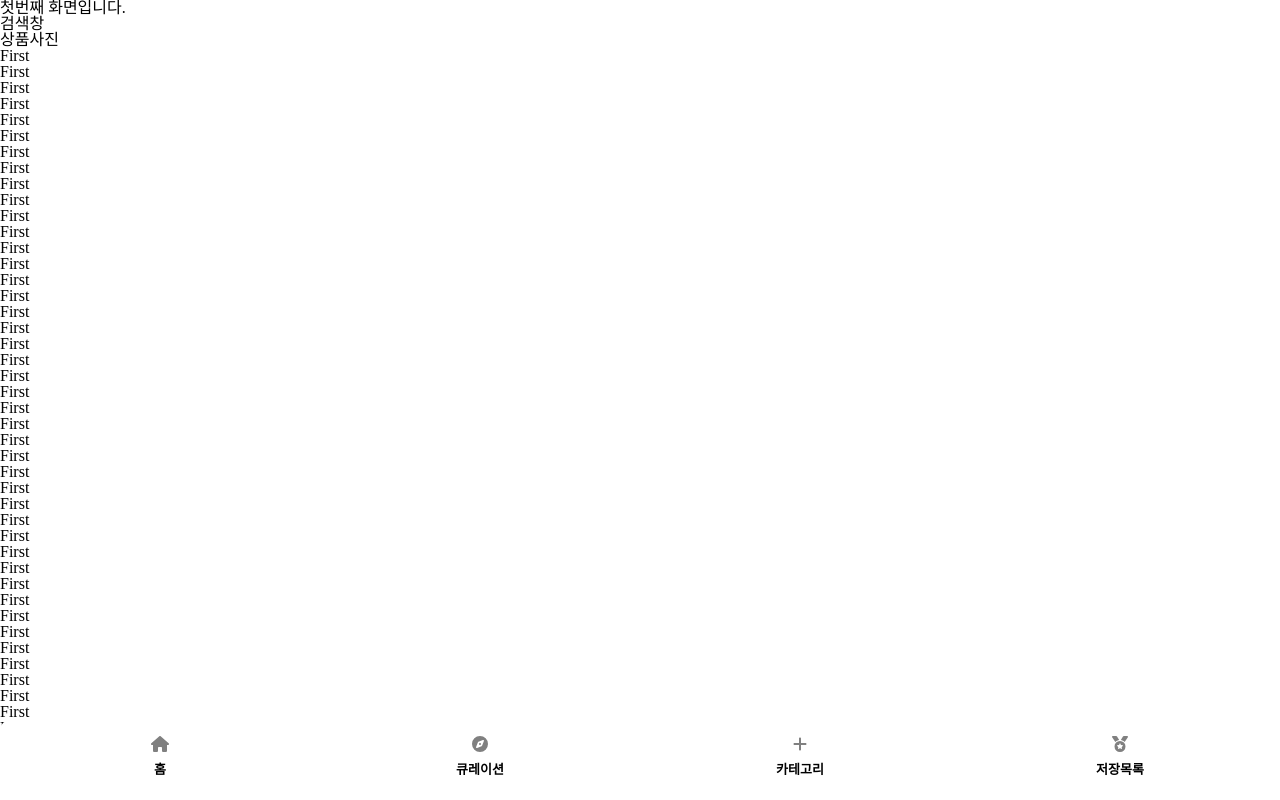
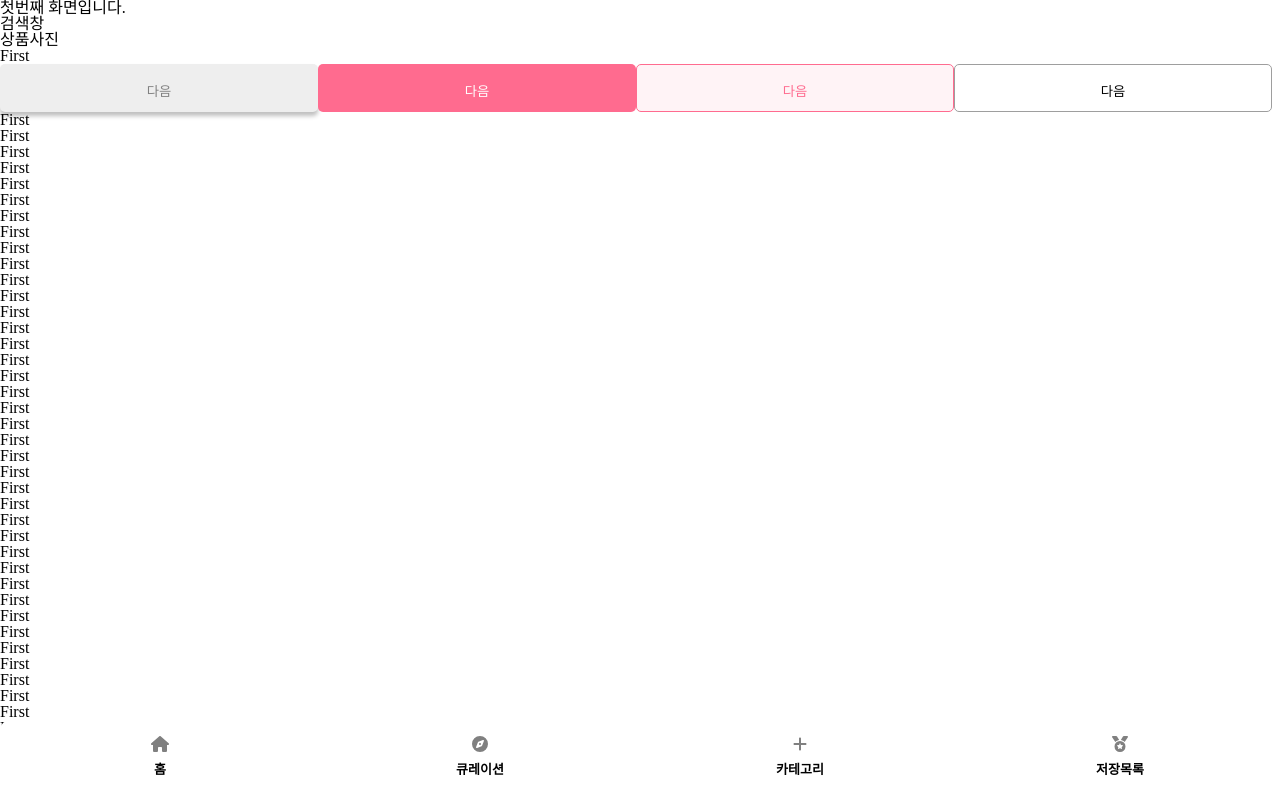
Before and after one commit to Cherish-Gift/cherish-gift.github.io, a React (Vite) app: page /first in a window 1280 px wide. Shown: the top 800 px of the page. Built offline with nearby package versions, Linux system fonts and the light colour scheme.

Commit message:
버튼 컴포넌트 제작

```diff
--- a/package.json
+++ b/package.json
@@ -15,6 +15,7 @@
     "@fortawesome/free-regular-svg-icons": "^6.3.0",
     "@fortawesome/free-solid-svg-icons": "^6.3.0",
     "@fortawesome/react-fontawesome": "latest",
+    "axios": "^1.3.4",
     "lodash": "^4.17.21",
     "react": "^18.2.0",
     "react-dom": "^18.2.0",
--- /dev/null
+++ b/src/assets/Button.scss
@@ -0,0 +1,54 @@
+button{
+    cursor: pointer;
+}
+.deactivate {
+    width: 318px;
+    height: 48px;
+    padding: 14px 20px 10px 20px;
+    border-radius: 5px;
+    background-color: #EEEEEE;
+    color: gray;
+    box-shadow: 0px 4px 4px rgba(0, 0, 0, 0.25);
+    border: none;
+    font-weight: 500;
+    size: 13px;
+}
+
+.activate {
+    width: 318px;
+    height: 48px;
+    padding: 14px 20px 10px 20px;
+    border-radius: 5px;
+    background-color: #FF6B8F;
+    color: white;
+    border: none;
+    font-weight: 500;
+    size: 13px;
+}
+
+.default {
+    width: 318px;
+    height: 48px;
+    padding: 14px 20px 10px 20px;
+    border-radius: 5px;
+    border: 0.6px solid #FF6B8F;
+    background-color: #FFF3F6;
+    color: #FF6B8F;
+    font-weight: 500;
+    size: 13px;
+}
+
+.default2 {
+    width: 318px;
+    height: 48px;
+    padding: 14px 20px 10px 20px;
+    background-color: #FFFFFF;
+    border: 0.6px solid #9E9E9E;
+    border-radius: 5px;
+    color: black;
+    font-weight: 500;
+    size: 13px;
+}
+.default2 :hover{
+    color: white;
+}
--- /dev/null
+++ b/src/components/Button.tsx
@@ -0,0 +1,61 @@
+import React, {ReactNode,ButtonHTMLAttributes, CSSProperties } from 'react';
+import axios from "axios";
+
+//ButtonProps는 ButtonHTMLAttributes<HTMLButtonElement> 상속받았기 때문에
+// button 태그에 대한 모든 속성을 props 사용 가능. 이외의 속성은 따로 선언.
+
+type ButtonProps = ButtonHTMLAttributes<HTMLButtonElement> & {
+  children: ReactNode;
+  onClickAction?: () => void; // 버튼 클릭 시 실행될 함수
+  to?: string; // 버튼 클릭 시 이동할 페이지 주소
+  fetchUrl?: string; // 버튼 클릭 시 axios로 요청을 보낼 URL
+  fetchConfig?: object; // axios 요청에 대한 설정(예: method, headers 등)
+  onSuccess?: (response: any) => void; // axios 요청 성공 시 실행될 함수
+  onError?: (error: any) => void; // axios 요청 실패 시 실행될 함수
+  style?: CSSProperties; //button의 style지정.
+};
+
+const Button = ({
+  children,
+  onClickAction,
+  to,
+  fetchUrl,
+  fetchConfig,
+  onSuccess,
+  onError,
+  style,
+  ...rest
+}) => {
+
+  const handleClick = () => {
+    if (onClickAction) {
+      onClickAction();
+    }
+    if (to) {
+      window.location.href = to;
+    }
+    if (fetchUrl) {
+      axios(fetchUrl, fetchConfig)
+        .then((response) => {
+          if (onSuccess) {
+            onSuccess(response);
+          }
+        })
+        .catch((error) => {
+          if (onError) {
+            onError(error);
+          }
+        });
+    }
+  };
+
+  return (
+    <>
+      <button {...rest} onClick={handleClick} style={style}>
+        {children}
+      </button>
+    </>
+  );
+};
+
+export default Button;
--- a/src/pages/First.tsx
+++ b/src/pages/First.tsx
@@ -1,16 +1,41 @@
-const first =() => {
+import Button from "../components/Button";
+import "../assets/Button.scss"
+const first = () => {
+
+  const handleButtonClick = () => {
+    console.log("Button Clicked!");
+  };
+  const handleFetchSuccess = (response: any) => {
+    console.log("Fetch Success!", response.data);
+  };
+
+  const handleFetchError = (error: any) => {
+    console.error("Fetch Error!", error);
+  };
   return (
     <div>
       <h1>첫번째 화면입니다.</h1>
       <h1>검색창</h1>
       <h1>상품사진</h1>
       <h1>First</h1>
-        <h1>First</h1>
-        <h1>First</h1>
-        <h1>First</h1>
-        <h1>First</h1>
-        <h1>First</h1>
-        <h1>First</h1>
+      <Button
+        children="다음"
+        onClickAction={handleButtonClick}
+        className="deactivate"
+      />
+
+      <Button children="다음" to="/first" className="activate" />
+
+      <Button children="다음" type="submit" className="default" />
+
+      <Button
+        children="다음"
+        onClickAction={handleButtonClick}
+        fetchUrl="https://jsonplaceholder.typicode.com/todos/"
+        onSuccess={handleFetchSuccess}
+        onError={handleFetchError}
+        className="default2"
+      />
       <h1>First</h1>
       <h1>First</h1>
       <h1>First</h1>
@@ -99,5 +124,5 @@ const first =() => {
       <h1>First</h1>
     </div>
   );
-}
+};
 export default first;
```
Also changed, not shown: 1 other file (tests, documents, lock files or other folders). Lines whose indentation alone changed are shown as unchanged.
